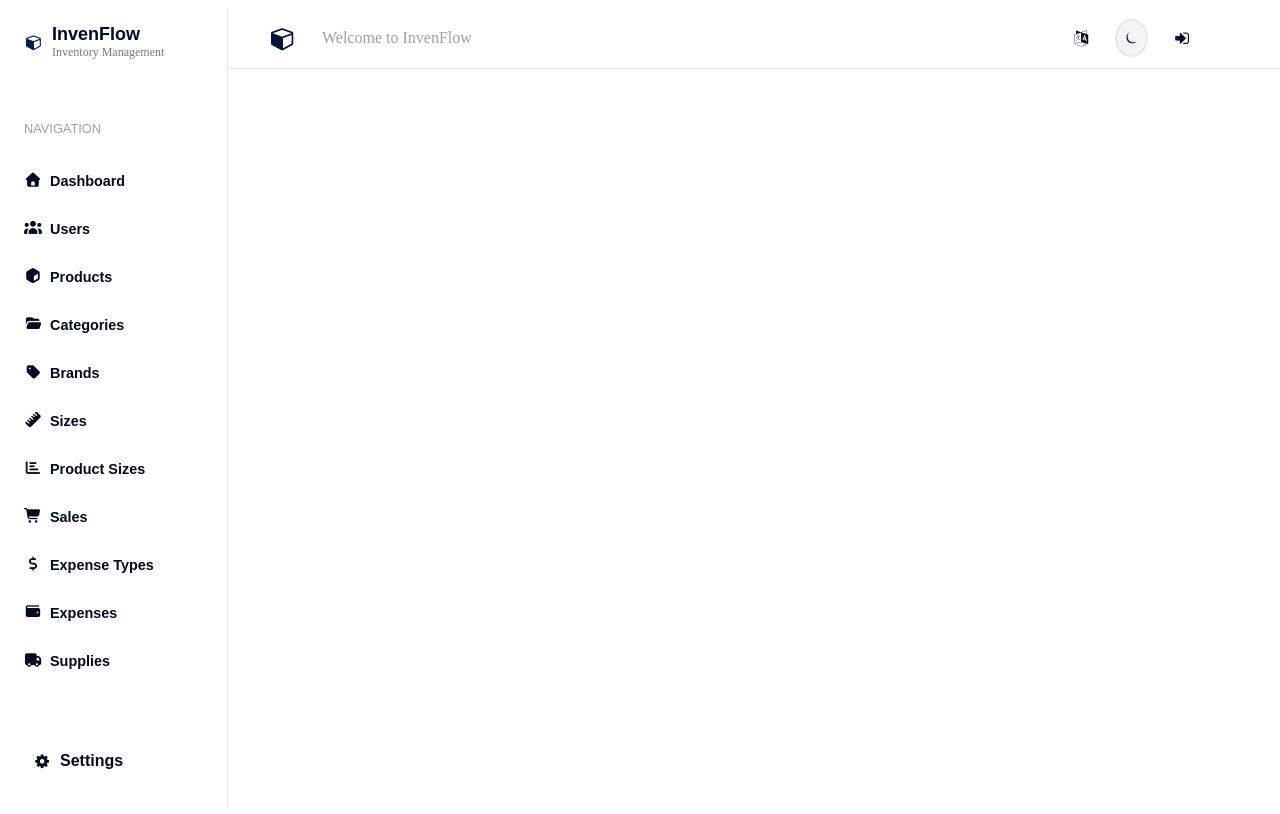
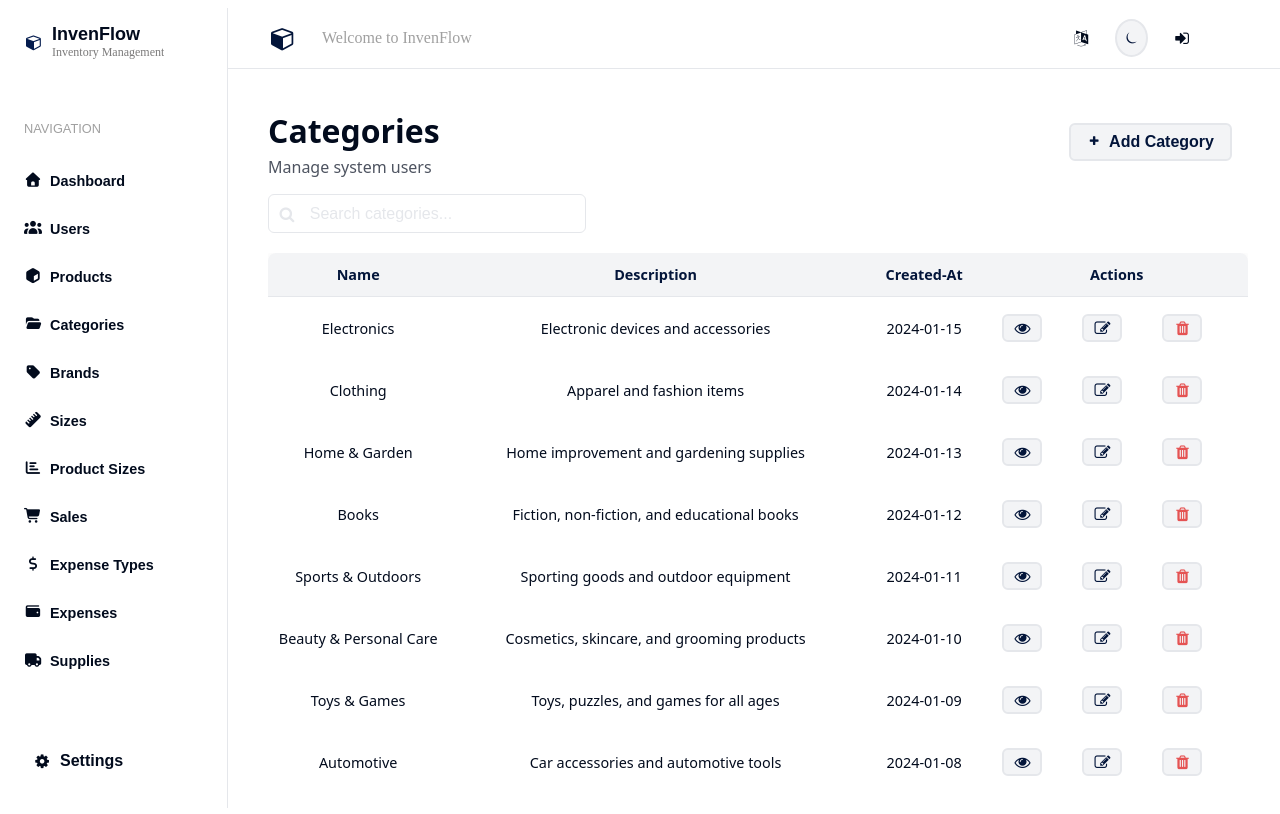
Before and after one commit to PrinceCuthbert/Inventory-Management-System, a React (Vite) app: page /HomePage/categories in a window 1280 px wide. Built offline with nearby package versions, Linux system fonts and the light colour scheme.

Commit message:
Modifies Categoreis page

```diff
--- /dev/null
+++ b/src/data/categories.js
@@ -0,0 +1,64 @@
+export const categories = [
+  {
+    id: 1,
+    name: "Electronics",
+    description: "Electronic devices and accessories",
+    createdAt: "2024-01-15",
+  },
+  {
+    id: 2,
+    name: "Clothing",
+    description: "Apparel and fashion items",
+    createdAt: "2024-01-14",
+  },
+  {
+    id: 3,
+    name: "Home & Garden",
+    description: "Home improvement and gardening supplies",
+    createdAt: "2024-01-13",
+  },
+  {
+    id: 4,
+    name: "Books",
+    description: "Fiction, non-fiction, and educational books",
+    createdAt: "2024-01-12",
+  },
+  {
+    id: 5,
+    name: "Sports & Outdoors",
+    description: "Sporting goods and outdoor equipment",
+    createdAt: "2024-01-11",
+  },
+  {
+    id: 6,
+    name: "Beauty & Personal Care",
+    description: "Cosmetics, skincare, and grooming products",
+    createdAt: "2024-01-10",
+  },
+  {
+    id: 7,
+    name: "Toys & Games",
+    description: "Toys, puzzles, and games for all ages",
+    createdAt: "2024-01-09",
+  },
+  {
+    id: 8,
+    name: "Automotive",
+    description: "Car accessories and automotive tools",
+    createdAt: "2024-01-08",
+  },
+  {
+    id: 9,
+    name: "Groceries",
+    description: "Food, beverages, and pantry staples",
+    createdAt: "2024-01-07",
+  },
+  {
+    id: 10,
+    name: "Health & Wellness",
+    description: "Supplements, medical supplies, and wellness products",
+    createdAt: "2024-01-06",
+  },
+];
+
+// export default categories;
--- a/src/pages/AddUserDialog.jsx
+++ b/src/pages/AddingPages/AddUserDialog.jsx
@@ -1,5 +1,5 @@
 import React, { useState } from "react";
-import "../css/users.css";
+import "../../css/users.css";
 
 export default function AddUserDialog({ isOpen, onClose }) {
   const [formData, setFormData] = useState({
--- a/src/pages/Categories.jsx
+++ b/src/pages/Categories.jsx
@@ -1,7 +1,135 @@
-import { React } from "react";
+import { useState, useEffect, React } from "react";
+import "../css/users.css";
+import { categories as localCategories } from "../data/categories";
 
 function Categories() {
-  return <></>;
+  const [searchTerm, setSearchTerm] = useState("");
+  const [categories, setCategories] = useState([]);
+  const [isLoading, setIsLoading] = useState(true);
+
+  useEffect(() => {
+    const fetchCategories = async () => {
+      try {
+        const data = await new Promise((resolve) => {
+          setTimeout(() => resolve(localCategories), 500);
+        });
+        setCategories(data);
+      } catch (error) {
+        console.error("Failed to fetch categories:", error);
+      } finally {
+        setIsLoading(false);
+      }
+    };
+
+    fetchCategories();
+  }, []);
+
+  const filteredCategory = categories.filter(
+    (c) =>
+      c.name.toLowerCase().includes(searchTerm.toLowerCase()) ||
+      c.description.toLowerCase().includes(searchTerm.toLowerCase()) ||
+      c.createdAt.toLowerCase().includes(searchTerm())
+  );
+
+  return (
+    <>
+      <div className="user-container">
+        <div className="user-header">
+          <div>
+            <h1>Categories</h1>
+            <p>Manage system users</p>
+          </div>
+          <button className="btn-primary">
+            <i className="fa fa-plus"></i> Add Category
+          </button>
+        </div>
+
+        <div className="user-search">
+          <i className="fa fa-search"></i>
+          <input type="text" placeholder="Search categories..." value="" />
+        </div>
+
+        {isLoading ? (
+          <p> Loading Categories..</p>
+        ) : (
+          <div className="user-table-wrapper">
+            <table className="user-table">
+              <thead>
+                <tr>
+                  <th>Name</th>
+                  <th>Description</th>
+                  {/* <th>Contacts</th> */}
+                  {/* <th>Role</th> */}
+                  <th>Created-At</th>
+                  <th>Actions</th>
+                </tr>
+              </thead>
+              <tbody>
+                {localCategories.length === 0 ? (
+                  <tr>
+                    <td
+                      colSpan="6"
+                      style={{ textAlign: "center", padding: "20px" }}>
+                      No Category Found
+                    </td>
+                  </tr>
+                ) : (
+                  localCategories.map((category) => (
+                    <tr key={category.id}>
+                      <td data-label="Name" className="bold">
+                        {category.name}
+                      </td>
+                      <td data-label="Username">{category.description}</td>
+
+                      <td data-label="Created At">{category.createdAt}</td>
+                      <td
+                        data-label="Actions"
+                        className="actions-buttons-table">
+                        <div className="action-buttons">
+                          <button className="btn-icon" aria-label="View">
+                            <i className="fa fa-eye"></i>
+                          </button>
+                          <button className="btn-icon" aria-label={`Edit `}>
+                            <i className="fa fa-edit"></i>
+                          </button>
+                          <button className="btn-icon delete" aria-label="">
+                            <i className="fa fa-trash"></i>
+                          </button>
+                        </div>
+                      </td>
+                    </tr>
+                  ))
+                )}
+              </tbody>
+            </table>
+          </div>
+        )}
+
+        {/* <div className="dialog-overlay">
+          <div className="dialog-box">
+            <h3>User Details</h3>
+            <div className="dialog-content">
+              <label>Name:</label>
+              <p>Hii</p>
+
+              <label>Username</label>
+              <p>Hello</p>
+
+              <label>Contact</label>
+              <p>hii</p>
+
+              <label>Role</label>
+              <p>role</p>
+
+              <label>Created At</label>
+              <p>at</p>
+            </div>
+            <button className="btn-close">Close</button>
+          </div>
+        </div> */}
+      </div>
+    </>
+  );
 }
 
 export default Categories;
--- a/src/pages/Products.jsx
+++ b/src/pages/Products.jsx
@@ -15,19 +15,21 @@ function Products() {
   const dialogRef = useRef(null);
 
   useEffect(() => {
-    // Simulate backend fetch with timeout for now
-    const fetchProducts = () => {
-      return new Promise((resolve) => {
-        setTimeout(() => resolve(localProducts), 500);
-      });
+    const fetchProducts = async () => {
+      try {
+        // Simulate backend fetch with timeout
+        const data = await new Promise((resolve) => {
+          setTimeout(() => resolve(localProducts), 500);
+        });
+        setProducts(data);
+      } catch (error) {
+        console.error("Failed to fetch products:", error);
+      } finally {
+        setIsLoading(false);
+      }
     };
 
-    fetchProducts()
-      .then((data) => {
-        setProducts(data);
-        setIsLoading(false);
-      })
-      .catch(() => setIsLoading(false));
+    fetchProducts();
   }, []);
 
   // Filter products by search term
```
Also changed, not shown: src/pages/Users.jsx (+7 -1 lines).
